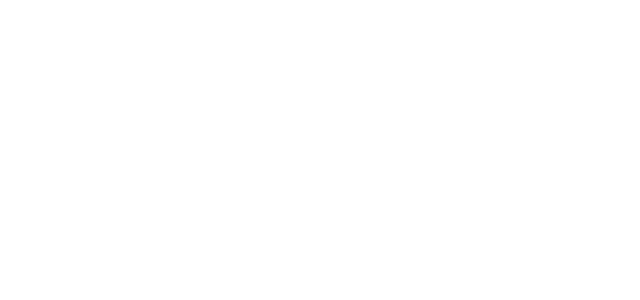
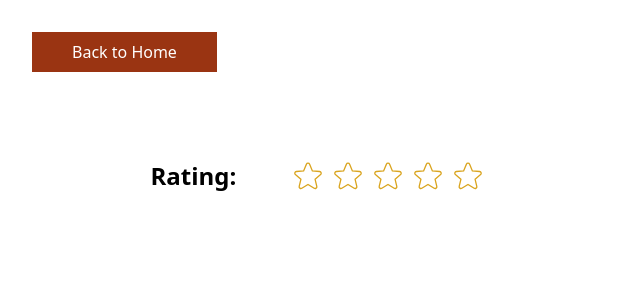
Before and after one commit to ravch08/apps2_react, a React (Vite) app: page /rating in a window 1280 px wide. Before the commit this address had no page. Shown: the top 300 px of the page, without its empty margins (0-640 px from the left). Built offline with nearby package versions, Linux system fonts and the light colour scheme.

Commit message:
Added Star Rating

```diff
--- a/src/App.tsx
+++ b/src/App.tsx
@@ -1,5 +1,11 @@
 import { BrowserRouter, Route, Routes } from "react-router-dom";
-import { Accordion, Carousel, Home, RandomHexColor } from "./utils/helper";
+import {
+  Accordion,
+  Carousel,
+  Home,
+  RandomHexColor,
+  StarRating,
+} from "./utils/helper";
 
 function App() {
   return (
@@ -9,6 +15,7 @@
         <Route path="carousel" element={<Carousel />} />
         <Route path="accordion" element={<Accordion />} />
         <Route path="hex" element={<RandomHexColor />} />
+        <Route path="rating" element={<StarRating stars={5} />} />
       </Routes>
     </BrowserRouter>
   );
--- a/src/components/pages/Home.tsx
+++ b/src/components/pages/Home.tsx
@@ -14,6 +14,9 @@
         <Link to="hex" className="btn-link">
           Random Hex Color
         </Link>
+        <Link to="rating" className="btn-link">
+          Star Rating
+        </Link>
       </div>
     </main>
   );
--- /dev/null
+++ b/src/components/sections/StarRating.tsx
@@ -0,0 +1,49 @@
+import { useState } from "react";
+import { BackHome } from "../../utils/helper";
+
+const StarRating = ({ stars }: { stars: number }) => {
+  const [rating, setRating] = useState(0);
+  const [hover, setHover] = useState(0);
+
+  const handleMouseLeave = () => setHover(rating);
+  const handleClick = (id: number) => setRating(id);
+  const handleMouseEnter = (id: number) => setHover(id);
+
+  return (
+    <>
+      <BackHome />
+      <section aria-labelledby="Star Rating">
+        <div className="container">
+          <div className="mt-20 flex items-center gap-2">
+            <h2 className="mr-12 text-2xl font-semibold">Rating:</h2>
+            {[...Array(stars)].map((_, idx) => {
+              idx += 1;
+
+              return (
+                <svg
+                  key={idx}
+                  stroke="goldenrod"
+                  fill={idx <= (hover || rating) ? "goldenrod" : "transparent"}
+                  viewBox="0 0 24 24"
+                  className="h-8 w-8"
+                  xmlns="http://www.w3.org/2000/svg"
+                  onMouseLeave={handleMouseLeave}
+                  onClick={() => handleClick(idx)}
+                  onMouseEnter={() => handleMouseEnter(idx)}
+                >
+                  <path
+                    fillRule="evenodd"
+                    d="M10.788 3.21c.448-1.077 1.976-1.077 2.424 0l2.082 5.006 5.404.434c1.164.093 1.636 1.545.749 2.305l-4.117 3.527 1.257 5.273c.271 1.136-.964 2.033-1.96 1.425L12 18.354 7.373 21.18c-.996.608-2.231-.29-1.96-1.425l1.257-5.273-4.117-3.527c-.887-.76-.415-2.212.749-2.305l5.404-.434 2.082-5.005Z"
+                    clipRule="evenodd"
+                  />
+                </svg>
+              );
+            })}
+          </div>
+        </div>
+      </section>
+    </>
+  );
+};
+
+export default StarRating;
--- a/src/utils/helper.ts
+++ b/src/utils/helper.ts
@@ -3,5 +3,6 @@
 export { default as Accordion } from "../components/sections/Accordion.tsx";
 export { default as Carousel } from "../components/sections/Carousel.tsx";
 export { default as RandomHexColor } from "../components/sections/RandomHexColor.tsx";
+export { default as StarRating } from "../components/sections/StarRating.tsx";
 
 export { default as Home } from "../components/pages/Home.tsx";
```
